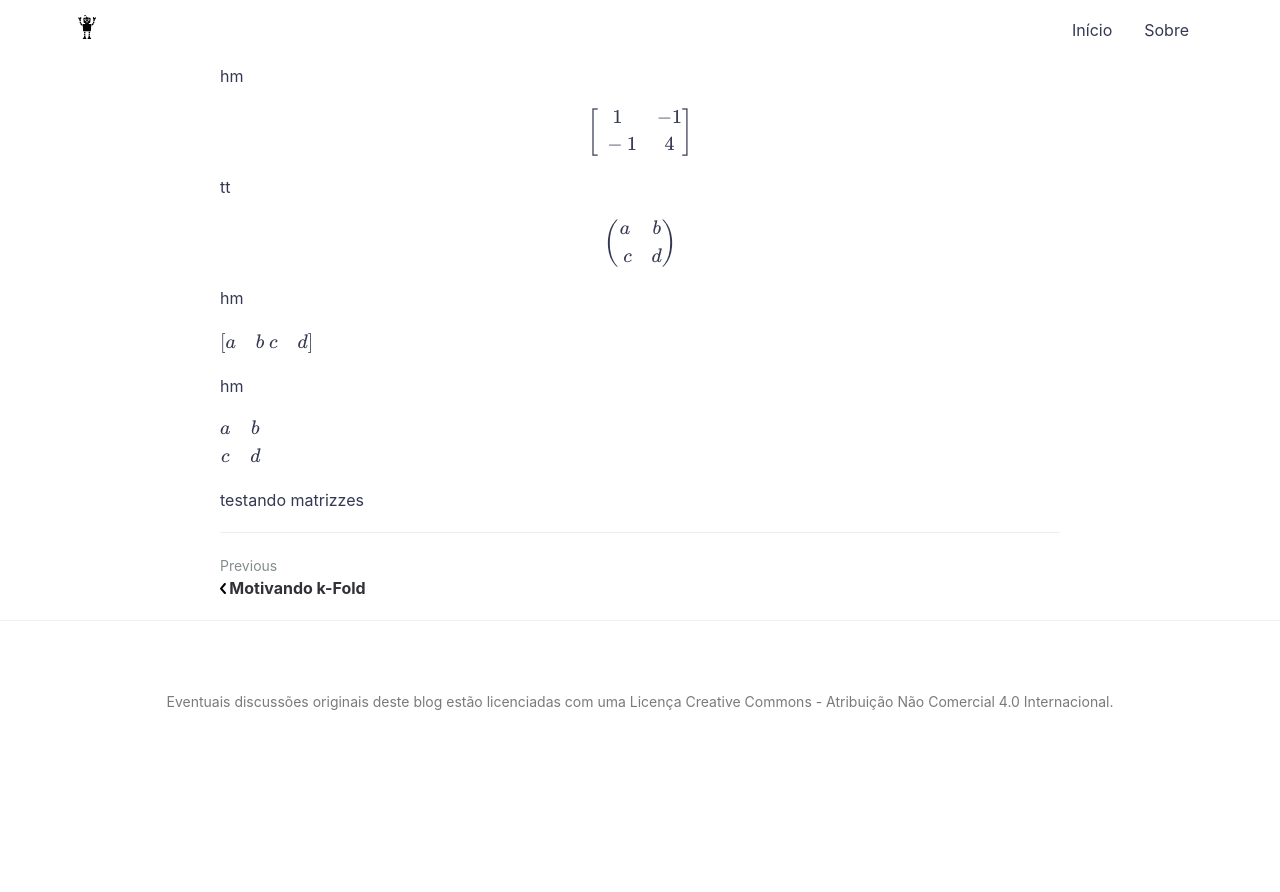
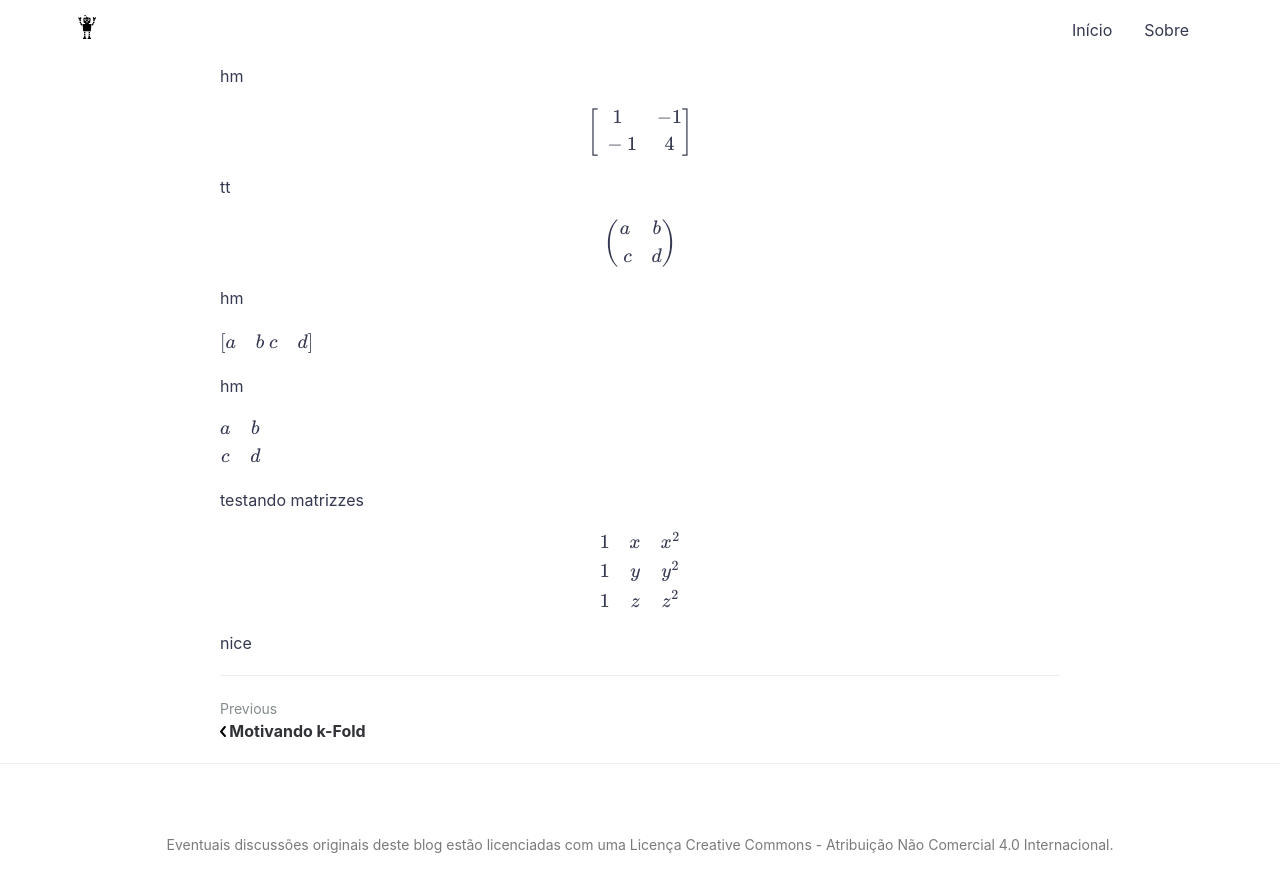
Before and after one commit to vitaliset/vitaliset.github.io, a Jekyll site: the page built from _posts/2020-07-19-distancia.md, in a window 1280 px wide and 900 px high, scrolled down 10047 px. Shown: the top 892 px of the window. Built offline with Jekyll 4.4.1, drawn with Linux system fonts in a browser that asks for light colours; formulas are drawn with MathJax 3; a script that is not in the unit is left out; before the commit the page ends 10804 px from its top, so only the background shows below that.

Commit message:
Update 2020-07-19-distancia.md

```diff
--- a/_posts/2020-07-19-distancia.md
+++ b/_posts/2020-07-19-distancia.md
@@ -373,3 +373,13 @@ hm
 $\\begin{array}{cc} a & b \\\\ c & d \\end{array}$
 
 testando matrizzes
+
+$$
+    \begin{matrix}
+    1 & x & x^2 \\
+    1 & y & y^2 \\
+    1 & z & z^2 \\
+    \end{matrix}
+$$
+
+nice
```
